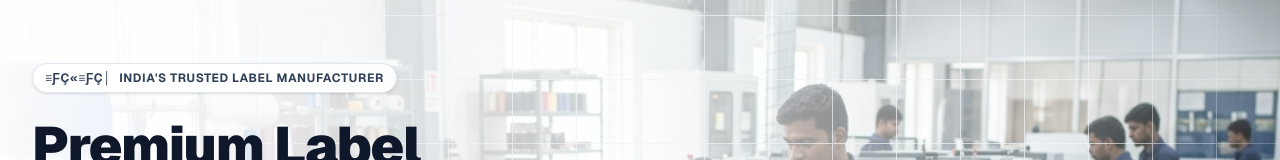
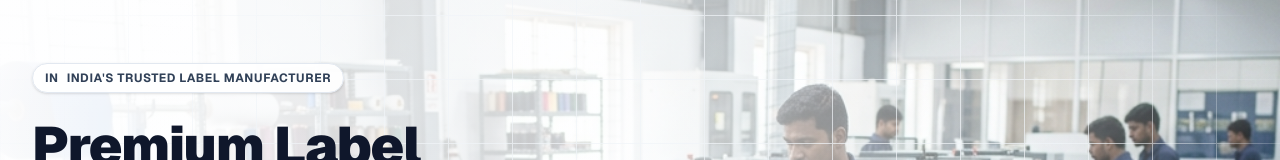
Before and after one commit to dinesh-mca12/labels, a Next.js app: page / in a window 1280 px wide. Shown: the part 194-354 px from the top of the page. Built offline with nearby package versions, Linux system fonts and the light colour scheme.

Commit message:
Match homepage to screenshot

```diff
--- a/app/page.tsx
+++ b/app/page.tsx
@@ -11,7 +11,6 @@ import {
   Award,
   ShieldCheck,
   Zap,
-  Settings,
   ArrowRight,
   MessageSquare,
   Sparkles,
@@ -188,14 +187,14 @@ const workGalleryItems = [
   },
   {
     id: "trust-quality",
-    title: "Oeko-Tex┬« Standard 100 Certification",
+    title: "Oeko-Tex® Standard 100 Certification",
     category: "Eco & Organic",
     description: "Our premium white satin and organic cotton labels are fully certified to be 100% free of harmful substances, meeting international safety standards for skin contact in global garment exports.",
     image: "/gallery-trust-quality.png",
   },
   {
     id: "trust-satisfaction",
-    title: "FSC┬« & ISO 9001:2015 Standards",
+    title: "FSC® & ISO 9001:2015 Standards",
     category: "Eco & Organic",
     description: "Crafted in Tiruppur using 100% sustainable paperboard and manufactured under certified ISO 9001 quality audits, ensuring absolute compliance and traceability for export brands.",
     image: "/gallery-trust-satisfaction.png",
@@ -277,7 +276,7 @@ export default function Home() {
                 transition={{ duration: 0.5 }}
                 className="inline-flex items-center gap-2 px-3 py-1.5 rounded-full bg-white/95 border border-slate-200 text-slate-700 text-[10px] sm:text-xs font-bold uppercase tracking-wider shadow-sm"
               >
-                <span>≡ƒç«≡ƒç│</span>
+                <span>IN</span>
                 <span>INDIA'S TRUSTED LABEL MANUFACTURER</span>
               </motion.div>
 
```
